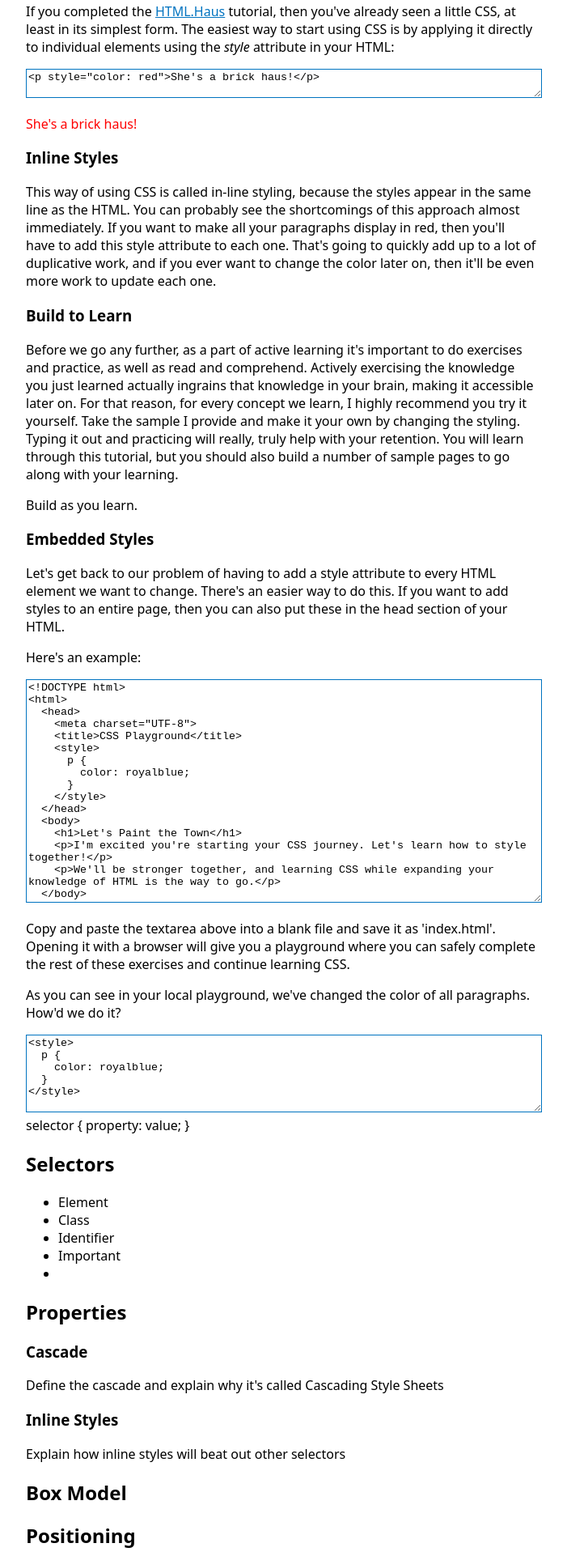
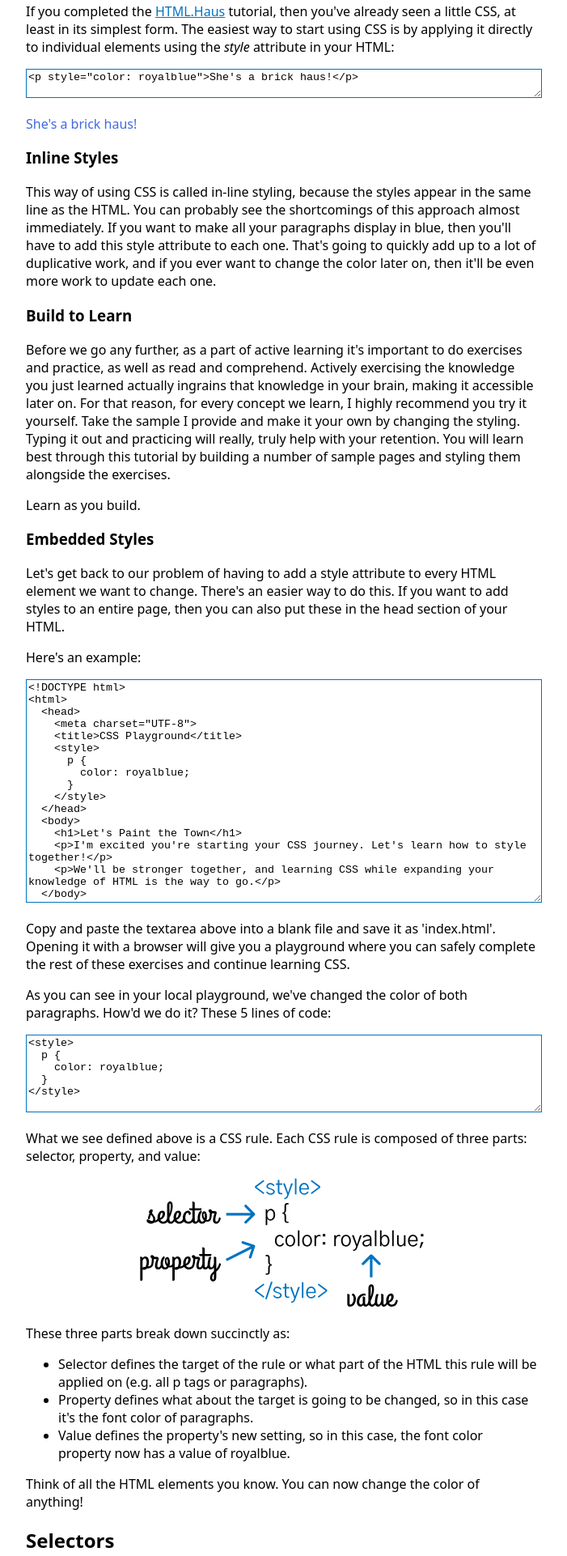
Before and after one commit to rchillard/css.city, a plain HTML site: page learn.html in a window 1280 px wide. Shown: the part 592-2514 px from the top of the page at 81% size, without its empty margins (292-993 px from the left). Drawn offline with Linux system fonts and the light colour scheme.

Commit message:
Add CSS rule diagram to learn and tweak language/copy

```diff
--- a/learn.html
+++ b/learn.html
@@ -30,14 +30,14 @@
         CSS stands for Cascading Style Sheets.  CSS is a sister technology to Hypertext Markup Language (HTML), because it enables you to modify the
         appearance of your HTML.  If you think of a website as a house, then HTML is used to provide structure like the frame, walls, appliances
         and furniture, while CSS is used to paint the walls, hang the lights, frame the pictures, and position your furniture.  This introduction to
-        CSS assumes that you know basic HTML.  If you have not learned HTML yet, then I recommend you do that first by checking out
+        CSS assumes that you know basic HTML.  If you have not learned HTML fundamentals yet, then I recommend you do that first by checking out
         <a href="https://html.haus/learn.html">HTML.Haus</a> for an easy to read singe page tutorial.
       </p>
       <h2>What is CSS?</h2>
       <p>
         CSS is a programming language for styling webpages written in HTML.  You can change the color and size of HTML elements with CSS.  You can change the font of
         textual elements, as well as font characteristics like bold, italics, and spacing.  You can change the layout of a webpage as well as how and where the
-        elements inside the page display.  If HTML lets you build with raw materials, then CSS gives you a paint brush, a measuring tape, a level, all the tools
+        elements display on the page.  If HTML lets you build with raw materials, then CSS gives you a paint brush, a measuring tape, a level, all the tools
         you need to refine the appearance, layout, and style of a webpage.
       </p>
       <p>
@@ -45,13 +45,13 @@
         form.  The easiest way to start using CSS is by applying it directly to individual elements using the <em>style</em> attribute in your HTML:
       </p>
       <textarea>
-<p style="color: red">She's a brick haus!</p>
+<p style="color: royalblue">She's a brick haus!</p>
       </textarea>
-      <p style="color: red">She's a brick haus!</p>
+      <p style="color: royalblue">She's a brick haus!</p>
       <h3>Inline Styles</h3>
       <p>
         This way of using CSS is called in-line styling, because the styles appear in the same line as the HTML.  You can probably see the shortcomings
-        of this approach almost immediately.  If you want to make all your paragraphs display in red, then you'll have to add this style attribute to each one.
+        of this approach almost immediately.  If you want to make all your paragraphs display in blue, then you'll have to add this style attribute to each one.
         That's going to quickly add up to a lot of duplicative work, and if you ever want to change the color later on, then it'll be even more work to update
         each one.
       </p>
@@ -60,11 +60,11 @@
         Before we go any further, as a part of active learning it's important to do exercises and practice, as well as read and comprehend.
         Actively exercising the knowledge you just learned actually ingrains that knowledge in your brain, making it accessible later on.
         For that reason, for every concept we learn, I highly recommend you try it yourself. Take the sample I provide and make it your own
-        by changing the styling.  Typing it out and practicing will really, truly help with your retention. You will learn through this tutorial,
-        but you should also build a number of sample pages to go along with your learning.
+        by changing the styling.  Typing it out and practicing will really, truly help with your retention. You will learn best through this
+        tutorial by building a number of sample pages and styling them alongside the exercises.
       </p>
       <p>
-        Build as you learn.
+        Learn as you build.
       </p>
       <h3>Embedded Styles</h3>
       <p>
@@ -96,7 +96,7 @@
         you can safely complete the rest of these exercises and continue learning CSS.
       </p>
       <p>
-        As you can see in your local playground, we've changed the color of all paragraphs.  How'd we do it?
+        As you can see in your local playground, we've changed the color of both paragraphs.  How'd we do it?  These 5 lines of code:
       </p>
       <textarea rows="6">
 <style>
@@ -105,13 +105,15 @@
   }
 </style>
       </textarea>
-
-
-selector {
-  property: value;
-}
-
-
+      <p>What we see defined above is a CSS rule.  Each CSS rule is composed of three parts: selector, property, and value:</p>
+      <img class="diagram" src="assets/style-embedded.svg" alt="annotated diagram of style element" height="160">
+      <p>These three parts break down succinctly as:</p>
+      <ul>
+        <li>Selector defines the target of the rule or what part of the HTML this rule will be applied on (e.g. all p tags or paragraphs).</li>
+        <li>Property defines what about the target is going to be changed, so in this case it's the font color of paragraphs.</li>
+        <li>Value defines the property's new setting, so in this case, the font color property now has a value of royalblue.</li>
+      </ul>
+      <p>Think of all the HTML elements you know.  You can now change the color of anything!</p>
       <h2>Selectors</h2>
       <ul>
         <li>Element</li>
--- a/styles.css
+++ b/styles.css
@@ -71,6 +71,10 @@ main {
   margin: 0 auto;
   text-align: center;
   margin-top: 1rem;
+}
+
+.diagram {
+  width: 100%;
 }
 
 /* ELEMENTS by ID */
```
Also changed, not shown: assets/style-embedded.svg (added).
